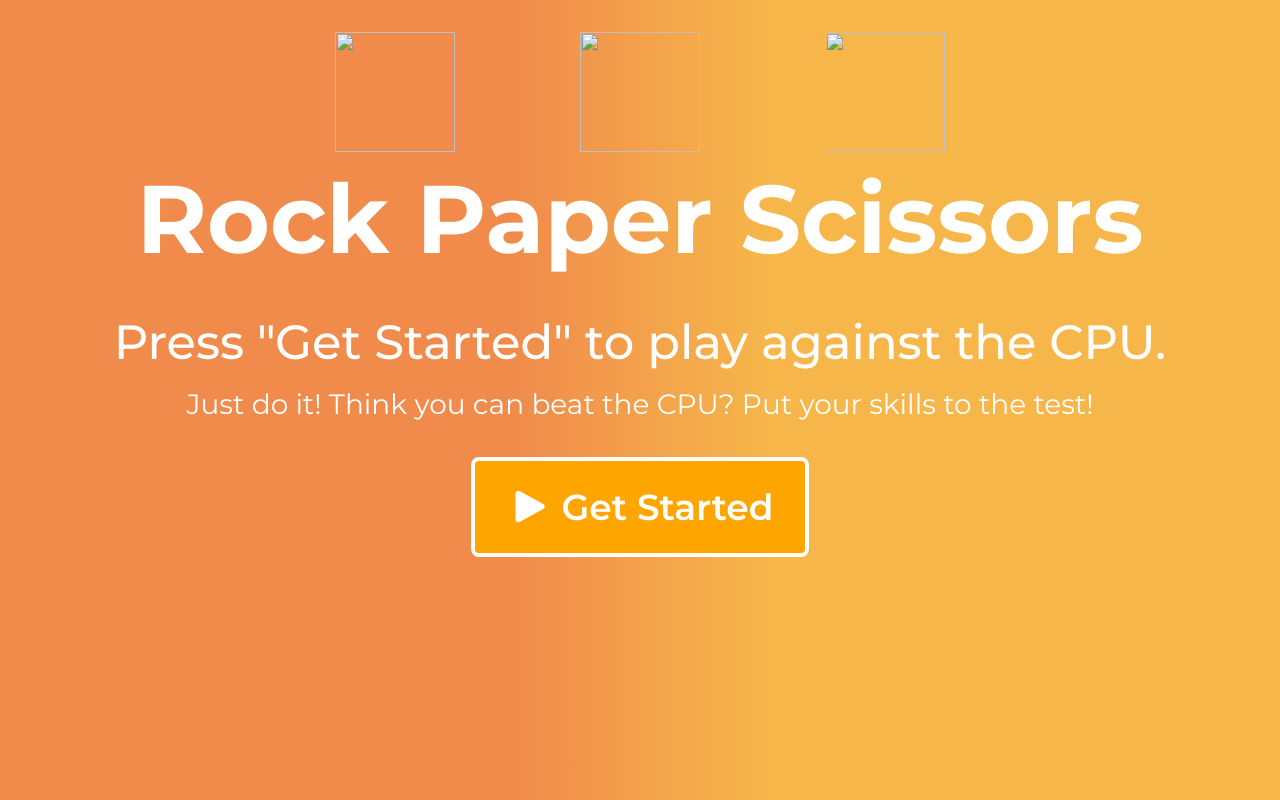
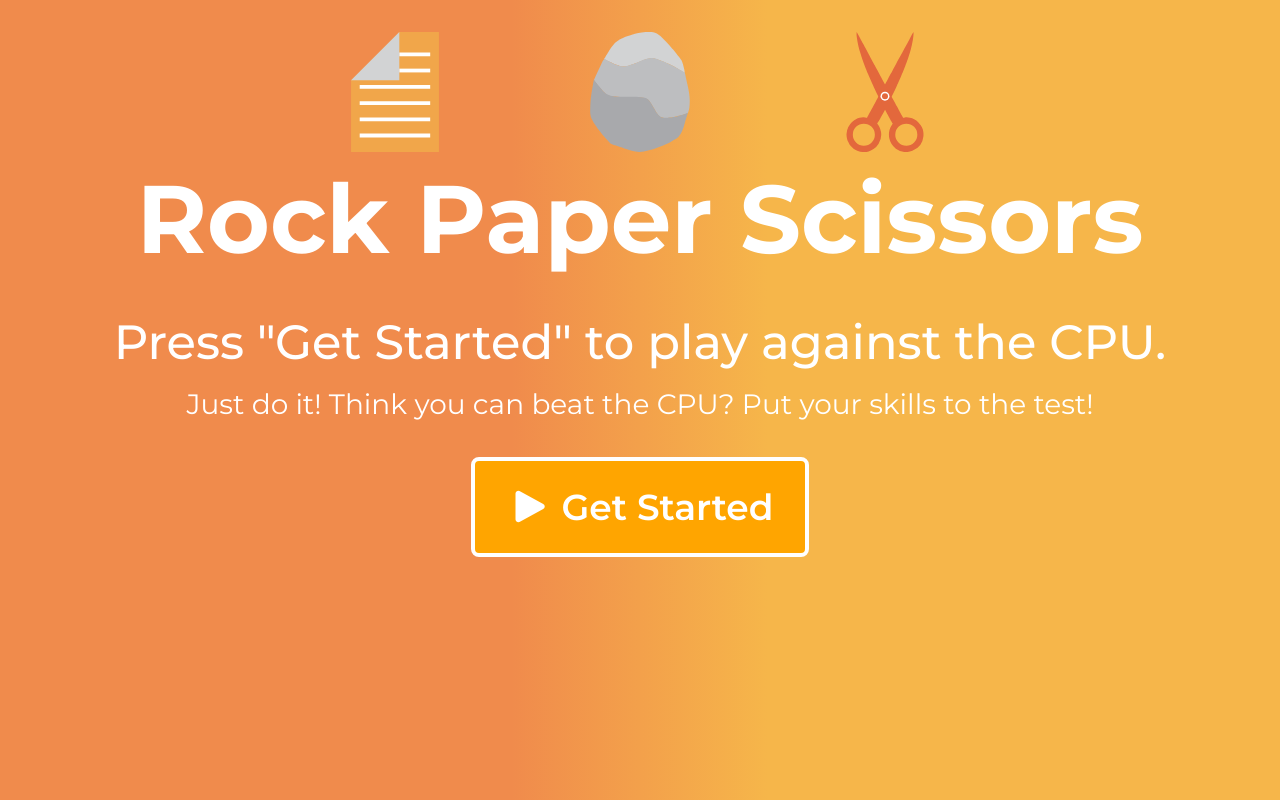
Before and after one commit to lksantos-uci/rock-paper-scissors, a plain HTML site: page index.html in a window 1280 px wide. Drawn offline with Linux system fonts and the light colour scheme; the site is published under a folder, as on GitHub Pages, so addresses that start at the root find nothing.

Commit message:
Modify index.html image links to properly display
I modified the index.html image links paths by omitting the '/' in front
of them. That way, it will display on GitHub Pages.

```diff
--- a/index.html
+++ b/index.html
@@ -11,9 +11,9 @@
     <body>
         <header id="main-header">
             <div class="rps-emojis">
-                <img id="paper-img" src="/images/paper.svg" height="120px" width="120px">
-                <img id="rock-img" src="/images/rock.svg" height="120px" width="120px">
-                <img id="scissors-img" src="/images/scissors.svg" height="120px" width="120px">
+                <img id="paper-img" src="images/paper.svg" height="120px" width="120px">
+                <img id="rock-img" src="images/rock.svg" height="120px" width="120px">
+                <img id="scissors-img" src="images/scissors.svg" height="120px" width="120px">
             </div>
             <h1>Rock Paper Scissors</h1>
         </header>
```
